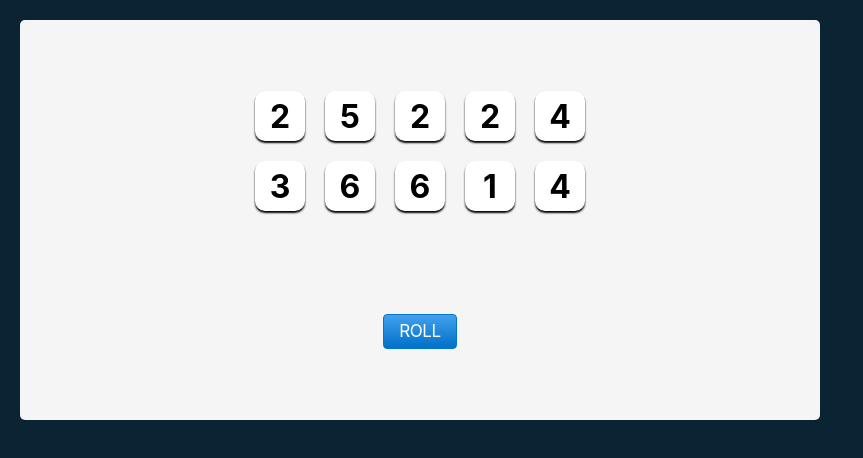
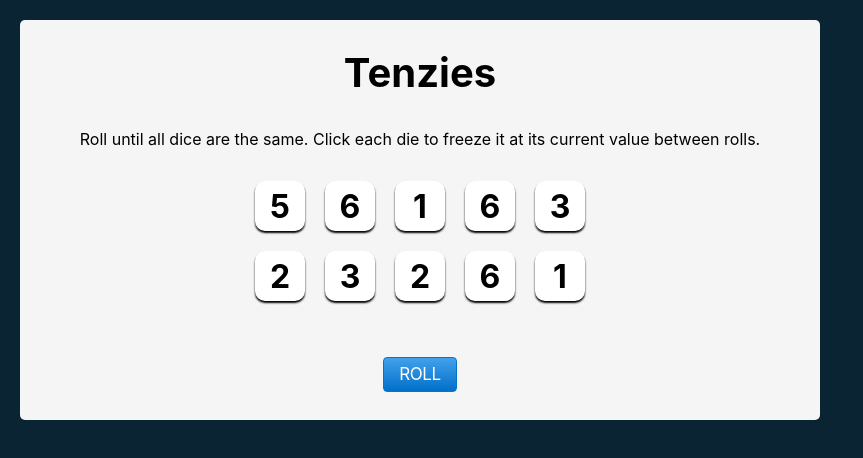
Before and after one commit to hyperamir/Tenzies, a React (Create React App) app: page / in a window 1280 px wide. Shown: the top 458 px of the page, without its empty margins (0-863 px from the left). Built offline with nearby package versions, Linux system fonts and the light colour scheme.

Commit message:
create rollDice and holdDice function

```diff
--- a/src/App.js
+++ b/src/App.js
@@ -1,32 +1,47 @@
-import React, { useState } from 'react';
+import React, { useState, useEffect } from 'react';
 import './style.css';
 import Die from './Die';
 import { nanoid } from 'nanoid'
 
 function App() {
   const [dice, setDice] = useState(allNewDice())
+  const [tenzies, setTenzies] = useState(false)
+
+  useEffect(() => {
+    console.log('dice changed!')
+  },[dice])
+
+  function generateRandomDie() {
+    let randomNum = Math.ceil(Math.random() * 6)
+    return {
+      value: randomNum,
+      isHeld: false,
+      id: nanoid()
+    }
+  }
 
   function allNewDice() {
     let newDice = [];
     let counter = 0;
     while (counter < 10) {
-      let randomNum = Math.ceil(Math.random() * 6)
-      newDice.push({
-        value: randomNum,
-        isHeld: false,
-        id: nanoid()
-      })
+      newDice.push(generateRandomDie())
       counter += 1;
     }
     return newDice
   }
 
-  function handleClick() {
-    setDice(allNewDice())
+  function rollDice() {
+    setDice(prevDice => prevDice.map(die => {
+      return !die.isHeld ? generateRandomDie() : die
+    }))
   }
 
   function holdDice(id) {
-    return console.log(id)
+    setDice(prevDice => prevDice.map(die => {
+      return die.id === id ?
+        { ...die, isHeld: !die.isHeld } :
+        die
+    }))
   }
 
   const diceElements = dice.map(die =>
@@ -39,10 +54,12 @@ function App() {
 
   return (
     <main>
+      <h1 className="title">Tenzies</h1>
+      <p className="instructions">Roll until all dice are the same. Click each die to freeze it at its current value between rolls.</p>
       <div className='dice-container'>
         {diceElements}
       </div>
-      <button className='roll-btn' onClick={handleClick}>ROLL</button>
+      <button className='roll-btn' onClick={rollDice}>ROLL</button>
     </main>
   );
 }
--- a/src/style.css
+++ b/src/style.css
@@ -20,10 +20,16 @@ main {
   align-items: center;
 }
 
+.title {
+  font-size: 40px;
+  margin: 0;
+}
+
 .dice-container {
   display: grid;
   grid-template: auto auto / repeat(5, 1fr);
   gap: 20px;
+  margin-bottom: 40px;
 }
 
 .die-face {
```
